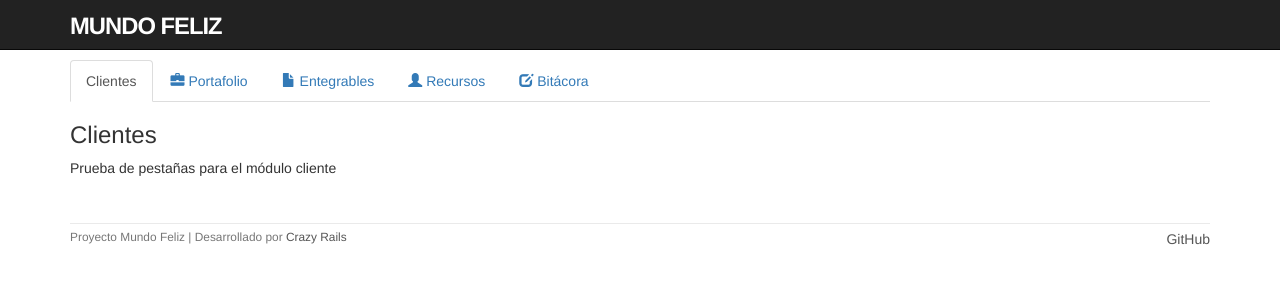
After one commit to aivaco/Proyecto-Mundo-Feliz, a Rails app: page /home in a window 1280 px wide. The commit adds this page. Shown: the top 300 px of the page. Run offline with Rails 7, Linux system fonts and the light colour scheme; style sheets or scripts are compiled from the project's sources; some libraries are stand-ins or nearby versions.

Commit message:
Menú principal
Agrega el encabezado, pie de página y pestañas que facilitan el acceso a
los diferentes módulos

```diff
--- a/app/assets/javascripts/application.js
+++ b/app/assets/javascripts/application.js
@@ -10,6 +10,7 @@
 // Read Sprockets README (https://github.com/rails/sprockets#sprockets-directives) for details
 // about supported directives.
 //
+//= require bootstrap
 //= require jquery
 //= require jquery_ujs
 //= require turbolinks
--- a/app/assets/stylesheets/custom.css.scss
+++ b/app/assets/stylesheets/custom.css.scss
@@ -20,5 +20,64 @@ textarea {
 }
 
 .center h1 {
-  margin-bottom: 10px;
+  margin-bottom: 10px
 }
+
+
+
+/********** Header **********/
+
+#encabezado {
+  float: left;
+  margin-right: 10px;
+  font-size: 1.7em;
+  color: #fff;
+  text-transform: uppercase;
+  letter-spacing: -1px;
+  padding-top: 9px;
+  font-weight: bold;
+
+
+}
+
+#encabezado:hover {
+  color: #fff;
+  text-decoration: none;
+}
+
+/****************************/
+
+
+
+/********** Footer **********/
+
+footer {
+  margin-top: 45px;
+  padding-top: 5px;
+  border-top: 1px solid #eaeaea;
+  color: #777;
+}
+
+footer a {
+  color: #555;
+}
+
+footer a:hover {
+  color: #222;
+}
+
+footer small {
+  float: left;
+}
+
+footer ul {
+  float: right;
+  list-style: none;
+}
+
+footer ul li {
+  float: left;
+  margin-left: 15px;
+}
+
+/****************************/
--- a/app/controllers/pages_controller.rb
+++ b/app/controllers/pages_controller.rb
@@ -1,5 +1,11 @@
 class PagesController < ApplicationController
+
+  # Controlador de la pagina con la vista principal
+  def home
+  end
 
   def mientras
   end
+
+
 end
--- /dev/null
+++ b/app/views/layouts/_footer.html.erb
@@ -0,0 +1,10 @@
+<footer class="footer">
+  <small>
+    Proyecto Mundo Feliz | Desarrollado por <a href="https://github.com/aivaco/Proyecto-Mundo-Feliz/watchers">Crazy Rails</a>
+  </small>
+  <nav>
+    <ul>
+      <li><a href="https://github.com/aivaco/Proyecto-Mundo-Feliz">GitHub</a></li>
+    </ul>
+  </nav>
+</footer>
--- /dev/null
+++ b/app/views/layouts/_header.html.erb
@@ -0,0 +1,7 @@
+<header class="navbar navbar-fixed-top navbar-inverse">
+
+  <div class="container">
+    <%= link_to "Mundo Feliz", 'home', id: "encabezado"%>
+  </div>
+
+</header>
--- /dev/null
+++ b/app/views/layouts/modulos/_view_bitacora.html.erb
@@ -0,0 +1,3 @@
+
+<h3>Bitácora</h3>
+<p>Prueba de pestañas para el módulo bitacora</p>
--- /dev/null
+++ b/app/views/layouts/modulos/_view_cliente.html.erb
@@ -0,0 +1,3 @@
+
+<h3>Clientes</h3>
+<p>Prueba de pestañas para el módulo cliente</p>
--- /dev/null
+++ b/app/views/layouts/modulos/_view_entregables.html.erb
@@ -0,0 +1,3 @@
+
+<h3>Entegrables</h3>
+<p>Prueba de pestañas para el módulo entregables</p>
--- /dev/null
+++ b/app/views/layouts/modulos/_view_portafolio.html.erb
@@ -0,0 +1,3 @@
+
+<h3>Portafolio</h3>
+<p>Prueba de pestañas para el módulo portafolio</p>
--- /dev/null
+++ b/app/views/layouts/modulos/_view_recursos.html.erb
@@ -0,0 +1,3 @@
+
+<h3>Recursos</h3>
+<p>Prueba de pestañas para el módulo recursos</p>
--- /dev/null
+++ b/app/views/pages/home.html.erb
@@ -0,0 +1,51 @@
+<!DOCTYPE html>
+<html>
+  <head>
+    <%= stylesheet_link_tag 'application', media: 'all',
+                                           'data-turbolinks-track' => true %>
+    <%= javascript_include_tag 'application', 'data-turbolinks-track' => true %>
+    <%= csrf_meta_tags %>
+
+  </head>
+
+  <body>
+
+  <!-- Inserta el contenido del header -->
+  <%= render 'layouts/header' %>
+
+  <div class="container">
+    <ul class="nav nav-tabs">
+      <li class="active"><a data-toggle="tab" href="#opcion_cliente">Clientes</a></li>
+      <li><a data-toggle="tab" href="#opcion_portafolio"><span class="glyphicon glyphicon-briefcase"></span> Portafolio</a></li>
+      <li><a data-toggle="tab" href="#opcion_entregables"><span class="glyphicon glyphicon-file"></span> Entegrables</a></li>
+      <li><a data-toggle="tab" href="#opcion_recursos"><span class="glyphicon glyphicon-user"></span> Recursos</a></li>
+      <li><a data-toggle="tab" href="#opcion_bitacora"><span class="glyphicon glyphicon-edit"></span> Bitácora</a></li>
+    </ul>
+
+    <div class="tab-content">
+
+      <div id="opcion_cliente" class="tab-pane fade in active">
+       <%= render 'layouts/modulos/view_cliente' %>
+      </div>
+      <div id="opcion_portafolio" class="tab-pane fade">
+       <%= render 'layouts/modulos/view_portafolio' %>
+      </div>
+      <div id="opcion_entregables" class="tab-pane fade">
+        <%= render 'layouts/modulos/view_entregables' %>
+      </div>
+      <div id="opcion_recursos" class="tab-pane fade">
+        <%= render 'layouts/modulos/view_recursos' %>
+      </div>
+      <div id="opcion_bitacora" class="tab-pane fade">
+        <%= render 'layouts/modulos/view_bitacora' %>
+      </div>
+
+    </div>
+
+  <%= render 'layouts/footer' %>
+  </div>
+
+  </body>
+
+
+</html>
--- a/config/routes.rb
+++ b/config/routes.rb
@@ -1,3 +1,8 @@
 Rails.application.routes.draw do
-  root 'pages#mientras'       #Mientras
+
+  root  'pages#mientras'       #Mientras
+
+  get 'home' => 'pages#home'
+
+
 end
```
